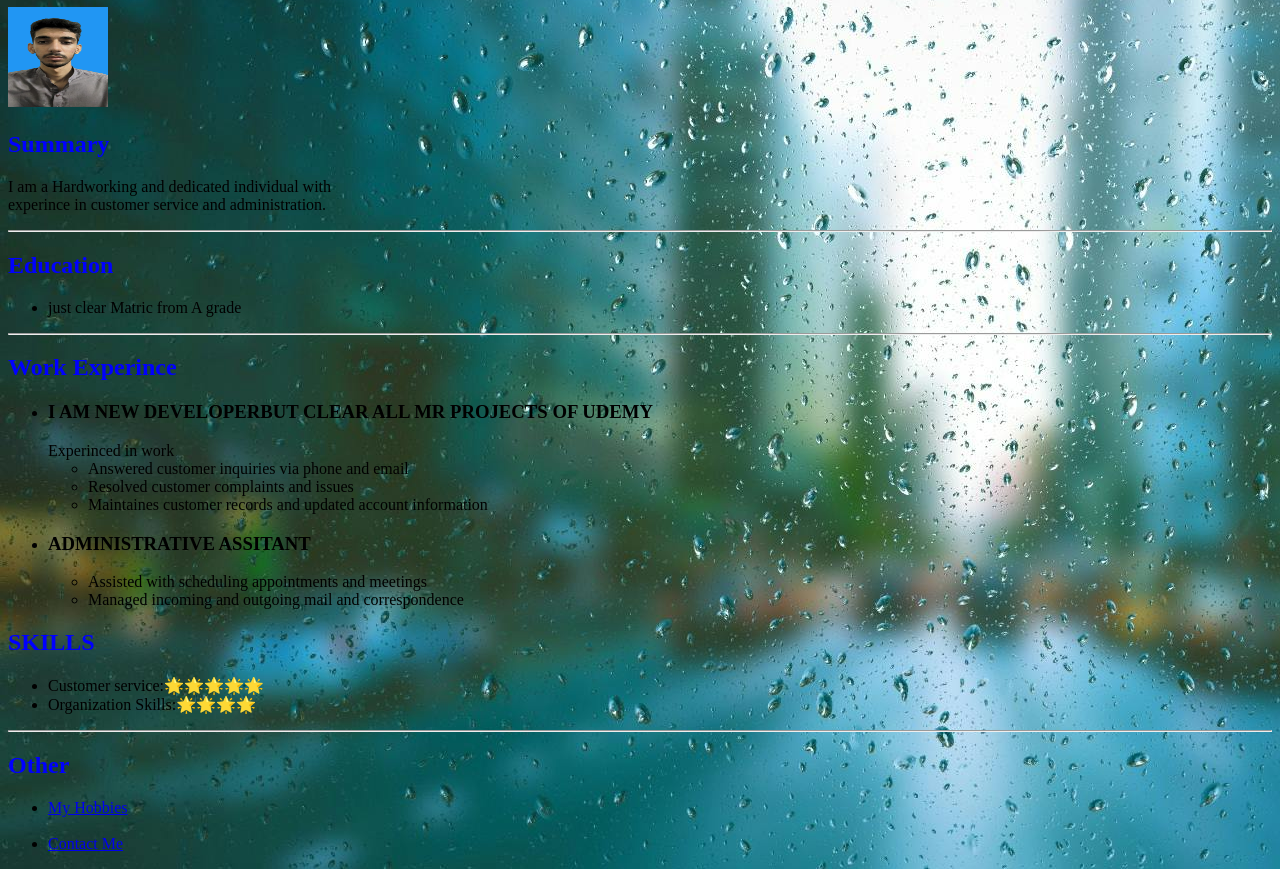
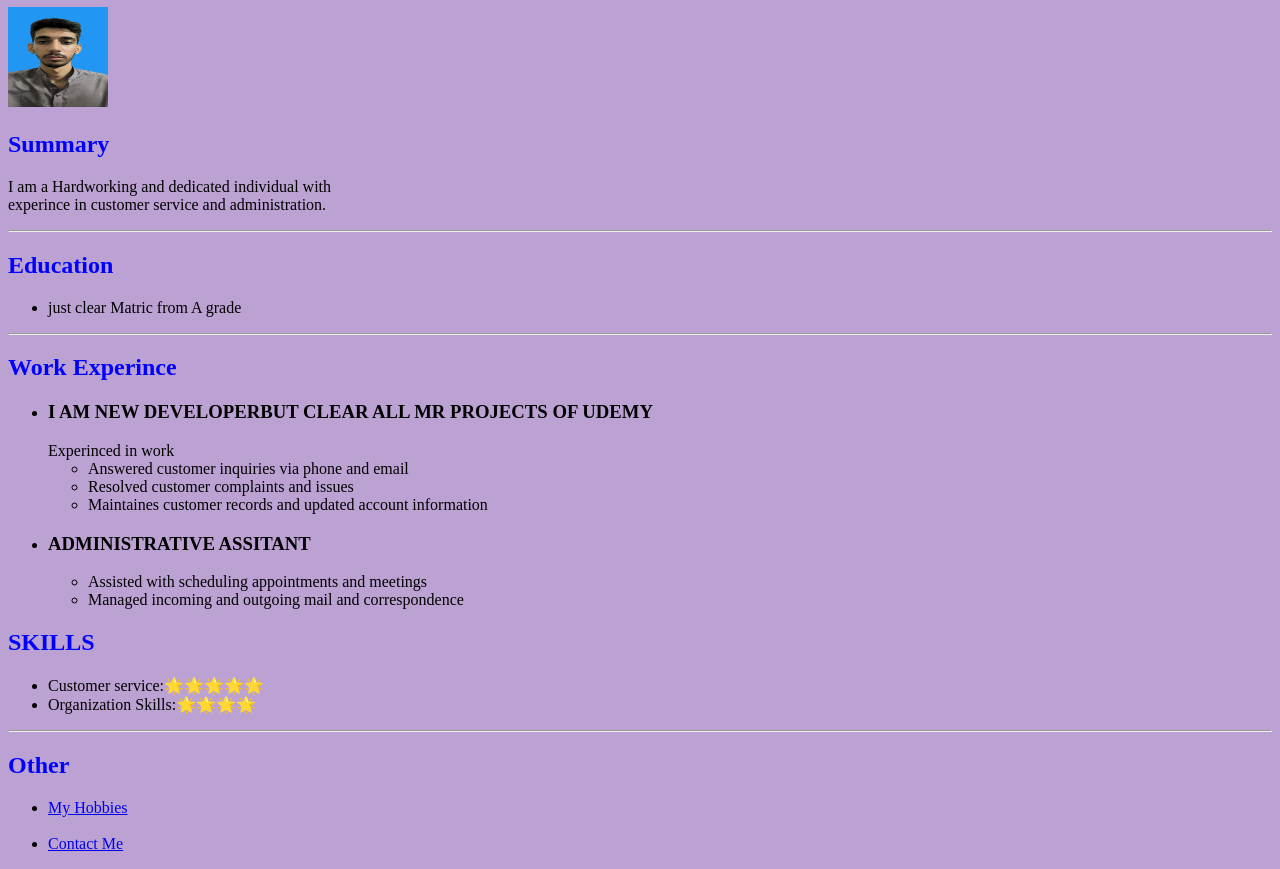
Before and after one commit to farhankhattak2007/html-po, a plain HTML site: page index.html in a window 1280 px wide. Shown: the part 73-942 px from the top of the page. Drawn offline with Linux system fonts and the light colour scheme.

Commit message:
Update index.html

```diff
--- a/index.html
+++ b/index.html
@@ -5,7 +5,7 @@
     <meta charset="UTF-8">
     <title>portfolio</title>
 </head>
-<body background="./pexels-pixabay-531880.jpg">
+<body style="background-color: rgb(188, 161, 211);">
     <h1 class="blue-text">M FARHAN AHMED</h1>
        <img src="./PXL_20250722_172423002.MP-removebg-preview.png" width="100" height="100" alt="farhan's image">
        <h2 id="main">Summary</h2>
```
